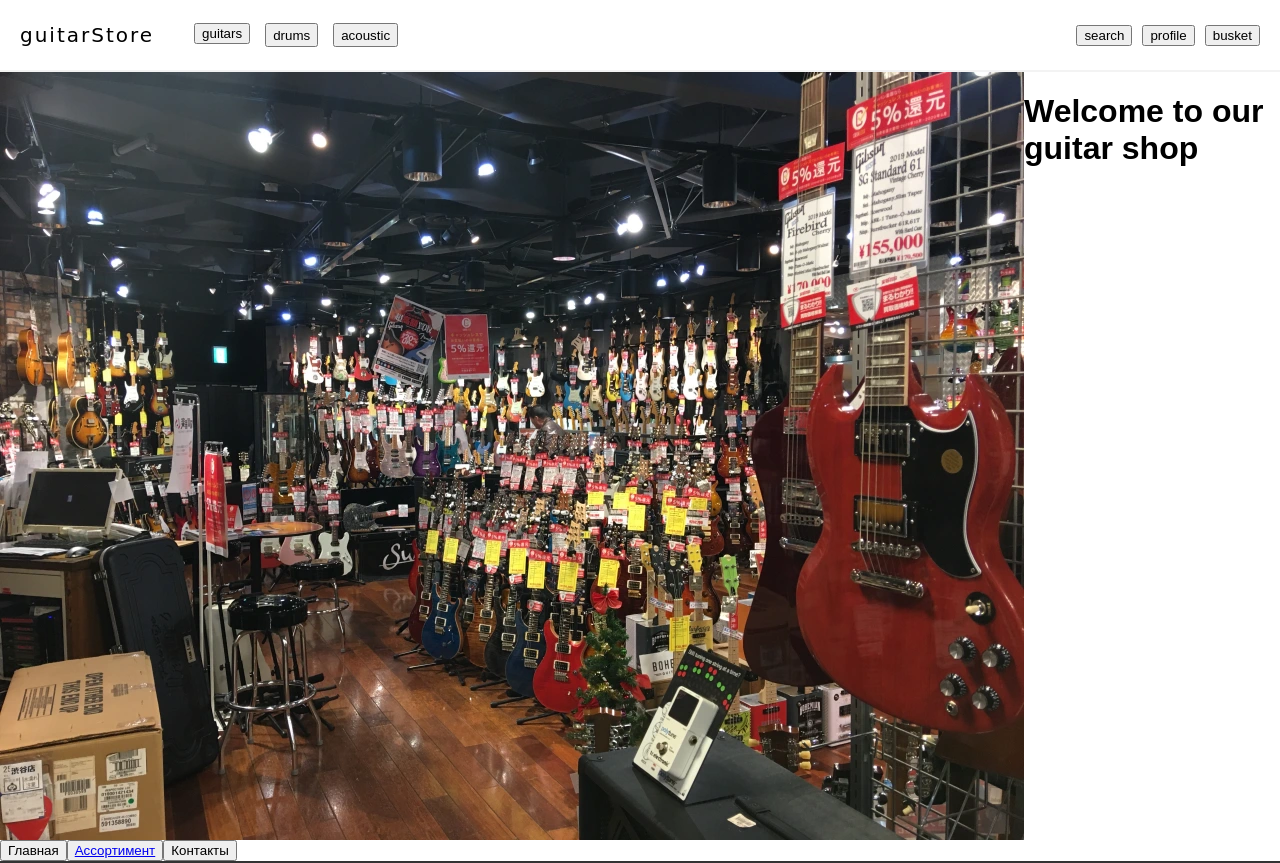
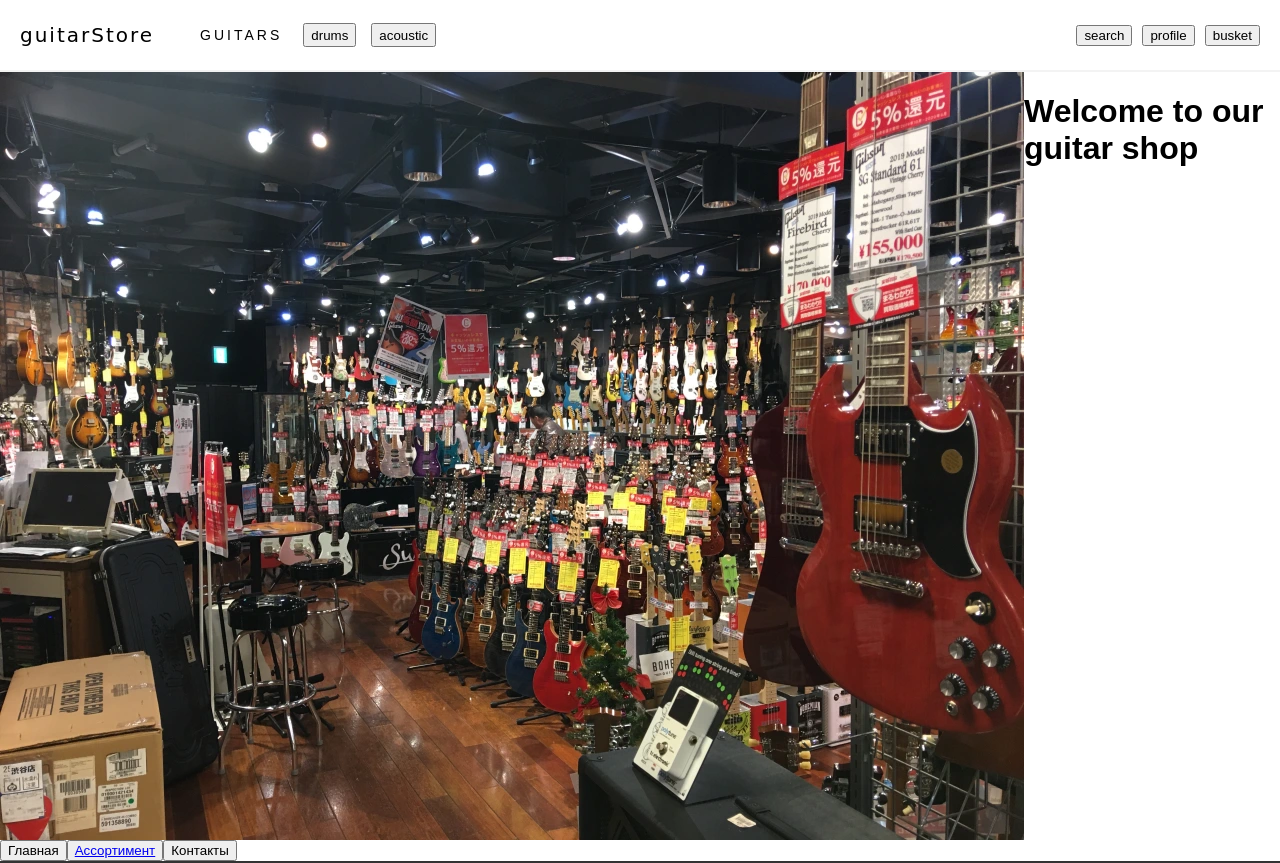
Before and after one commit to KrumanDM/guitarStore, a React (Vite) app: page / in a window 1280 px wide. Shown: the top 863 px of the page. Built offline with nearby package versions, Linux system fonts and the light colour scheme.

Commit message:
Add modal window in guitar

```diff
--- a/src/shared/Header/Header.module.css
+++ b/src/shared/Header/Header.module.css
@@ -78,3 +78,138 @@
     padding-right: 10px;
   }
 }
+
+
+
+/* From Uiverse.io by alexmaracinaru */
+.cta {
+  border: none;
+  background: none;
+  cursor: pointer;
+}
+
+.cta span {
+  padding-bottom: 7px;
+  letter-spacing: 3px;
+  font-size: 14px;
+
+  text-transform: uppercase;
+}
+
+
+
+.hoverUnderlineAnimation {
+  position: relative;
+  color: black;
+  padding-bottom: 20px;
+}
+
+.hoverUnderlineAnimation:after {
+  content: "";
+  position: absolute;
+  width: 100%;
+  transform: scaleX(0);
+  height: 2px;
+  bottom: 0;
+  left: 0;
+  background-color: #a5a5a5;
+  transform-origin: bottom right;
+  transition: transform 0.25s ease-out;
+}
+
+.cta:hover .hoverUnderlineAnimation:after {
+  transform: scaleX(1);
+  transform-origin: bottom left;
+}
+
+
+.modal{
+  position: absolute;
+  bottom: 166px;
+  background-color: white;
+  width: 300px;
+  height: 500px;
+
+}
+.buttonModalContainer{
+  display: flex;
+  flex-direction: column;
+  gap:6px;
+  margin: 10px;
+}
+
+.buttonModal {
+  appearance: none;
+  background-color: #FAFBFC;
+  border: 1px solid rgba(27, 31, 35, 0.15);
+  border-radius: 6px;
+  box-shadow: rgba(27, 31, 35, 0.04) 0 1px 0, rgba(255, 255, 255, 0.25) 0 1px 0 inset;
+  box-sizing: border-box;
+  color: #24292E;
+  cursor: pointer;
+  display: inline-block;
+  font-family: -apple-system, system-ui, "Segoe UI", Helvetica, Arial, sans-serif, "Apple Color Emoji", "Segoe UI Emoji";
+  font-size: 14px;
+  font-weight: 500;
+  line-height: 20px;
+  list-style: none;
+  padding: 6px 16px;
+  position: relative;
+  transition: background-color 0.2s cubic-bezier(0.3, 0, 0.5, 1);
+  user-select: none;
+  -webkit-user-select: none;
+  touch-action: manipulation;
+  vertical-align: middle;
+  white-space: nowrap;
+  word-wrap: break-word;
+  width: 80%;
+}
+
+.buttonModal:hover {
+  background-color: #F3F4F6;
+  text-decoration: none;
+  transition-duration: 0.1s;
+}
+
+.buttonModal:disabled {
+  background-color: #FAFBFC;
+  border-color: rgba(27, 31, 35, 0.15);
+  color: #959DA5;
+  cursor: default;
+}
+
+.buttonModal:active {
+  background-color: #EDEFF2;
+  box-shadow: rgba(225, 228, 232, 0.2) 0 1px 0 inset;
+  transition: none 0s;
+}
+
+.buttonModal:focus {
+  outline: 1px transparent;
+}
+
+.buttonModal:before {
+  display: none;
+}
+
+.buttonModal:-webkit-details-marker {
+  display: none;
+}
+
+.closeButton {
+  position: absolute;
+  top: 8px;
+  left: 260px;
+
+  border-radius: 5px;
+  transition: background 0.5s;
+}
+
+
+.closeButton:hover {
+  background-color: rgb(201, 201, 201);
+}
+
+.closeButton:active {
+  background-color: rgb(209, 61, 61);
+}
--- a/src/shared/Header/Header.tsx
+++ b/src/shared/Header/Header.tsx
@@ -1,19 +1,53 @@
-import React from "react";
+import { React, useState } from "react";
 import { Link } from "react-router-dom";
 import s from "./Header.module.css";
 
 export const Header = () => {
+  const [isOpen, setIsOpen] = useState(false);
+
+  const openModalHandler = () => {
+    setIsOpen(!isOpen);
+  };
+
   return (
     <div className={s.header}>
+      {isOpen && (
+        <div className={s.modal}>
+          <div className={s.buttonModalContainer}>
+            <Link to="/guitars">
+              <button className={s.buttonModal}>Elecric Guitars</button>
+            </Link>
+            <Link to="/guitars">
+              <button className={s.buttonModal}>Acoustic Guitars</button>
+            </Link>
+            <Link to="/guitars">
+              <button className={s.buttonModal}>Bass Guitars</button>
+            </Link>
+          </div>
+          <div className={s.closeButton} onClick={openModalHandler}>
+            <svg
+              xmlns="http://www.w3.org/2000/svg"
+              x="0px"
+              y="0px"
+              width="30"
+              height="30"
+              viewBox="0 0 50 50"
+            >
+              <path d="M 7.71875 6.28125 L 6.28125 7.71875 L 23.5625 25 L 6.28125 42.28125 L 7.71875 43.71875 L 25 26.4375 L 42.28125 43.71875 L 43.71875 42.28125 L 26.4375 25 L 43.71875 7.71875 L 42.28125 6.28125 L 25 23.5625 Z"></path>
+            </svg>
+          </div>
+        </div>
+      )}
       <div className={s.headerContainer}>
         <div className={s.logoAndGuitars}>
           <a className={s.logo} href="">
             guitarStore
           </a>
           <div className={s.storeContainer}>
-            <Link to="/guitars">
-              <button>guitars</button>
-            </Link>
+            <button className={s.cta} onClick={openModalHandler}>
+              <span className={s.hoverUnderlineAnimation}> Guitars </span>
+            </button>
+
             <button>drums</button>
             <button>acoustic</button>
           </div>
```
